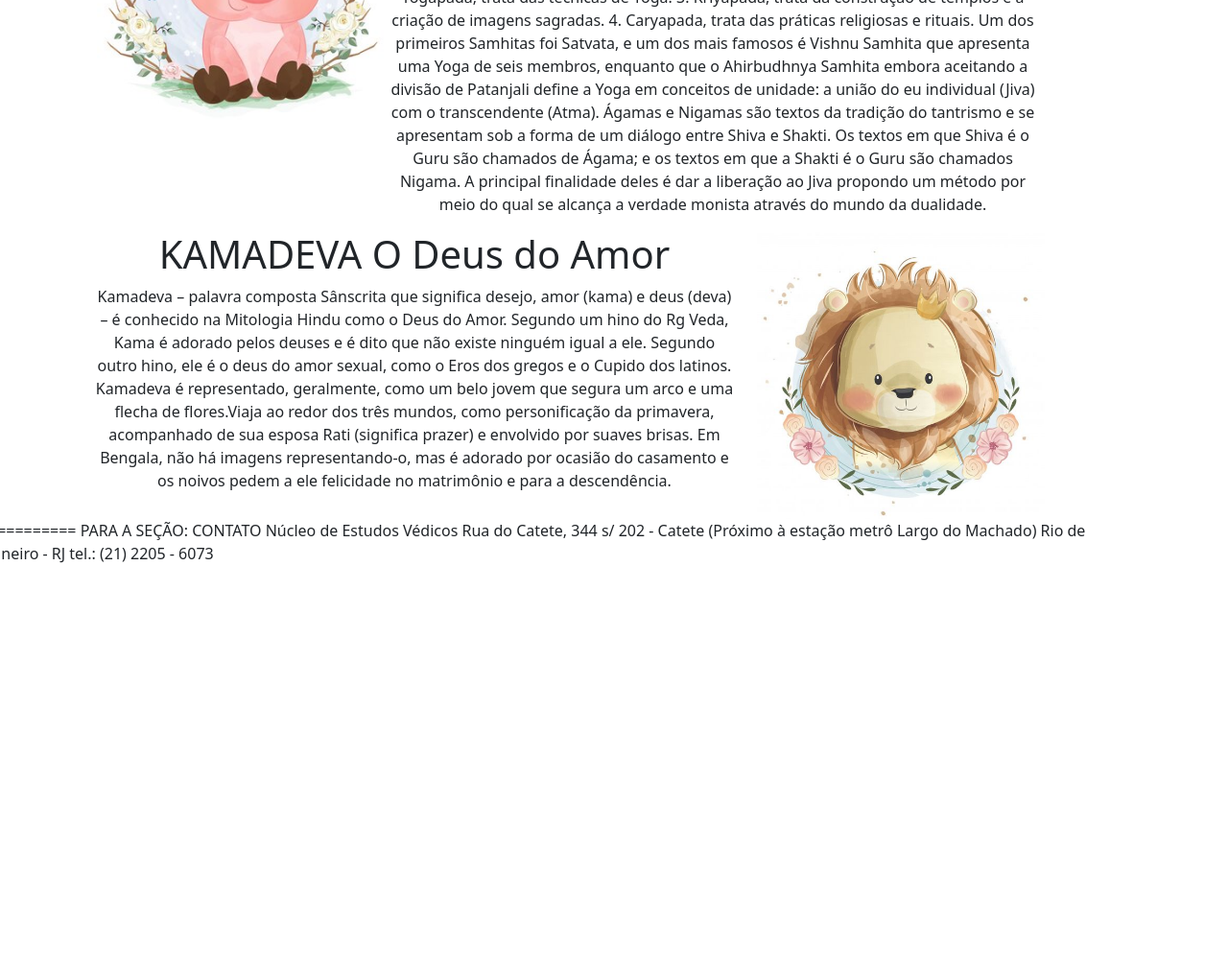
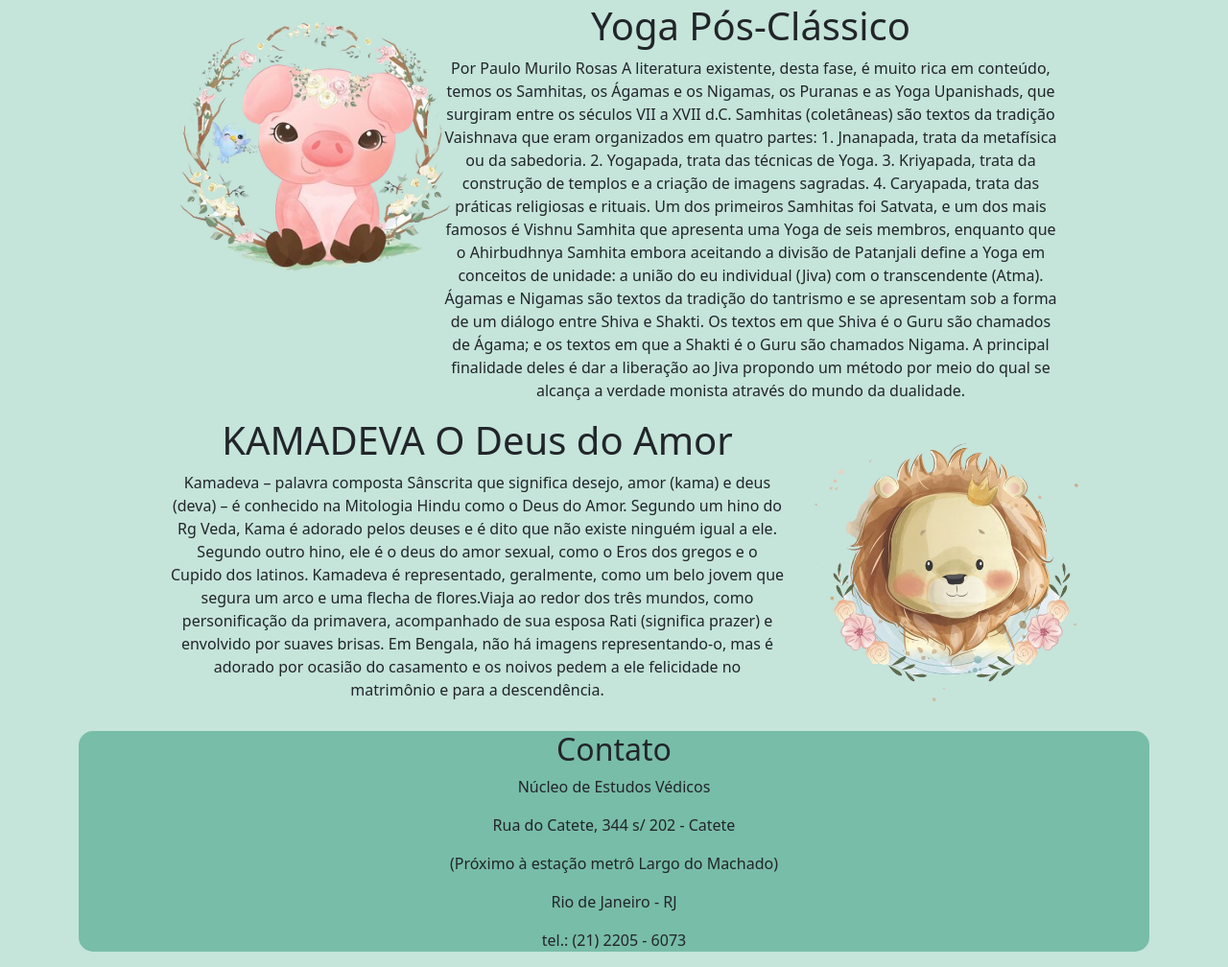
Before and after one commit to pedro57597/yoga, a plain HTML site: page index.html in a window 1280 px wide. Shown: the part 1247-2255 px from the top of the page at 96% size. Before the commit the page ends 1836 px from the top, so only its background shows below. Drawn offline with nearby package versions, Linux system fonts and the light colour scheme.

Commit message:
Add files via upload

```diff
--- /dev/null
+++ b/css/style.css
@@ -0,0 +1,15 @@
+/*body*/
+body{
+background-color: rgb(197, 228, 218);
+}
+.container{
+    margin-top: 50px;
+}
+.contato{
+    text-align: center;
+    background-color:rgb(120, 189, 167) ;
+    border-radius: 15px;
+    margin-top: 15px;
+    margin-bottom: 15px;
+
+}
--- a/index.html
+++ b/index.html
@@ -6,17 +6,25 @@
     <meta name="viewport" content="width=device-width, initial-scale=1">
 
     <!-- Bootstrap CSS -->
-    <link href="https://cdn.jsdelivr.net/npm/bootstrap@5.1.3/dist/css/bootstrap.min.css" rel="stylesheet"
-     integrity="sha384-1BmE4kWBq78iYhFldvKuhfTAU6auU8tT94WrHftjDbrCEXSU1oBoqyl2QvZ6jIW3" crossorigin="anonymous">
+    <meta charset="UTF-8">
+    <meta http-equiv="X-UA-Compatible" content="IE=edge">
+    <meta name="viewport" content="width=device-width, initial-scale=1.0">
+    <link rel="stylesheet" href="css/bootstrap-grid.css">
+    <link rel="stylesheet" href="css/bootstrap-reboot.css">
+    <link rel="stylesheet" href="css/bootstrap-utilities.css">
+    <link rel="stylesheet" href="css/bootstrap.css">
+    <link rel="stylesheet" href="css/style.css">
+
 
     <title>Historias</title>
   </head>
   <body>
+      <div class="container">
         <div class="row text" >
             <div class="col-md-1 text-center">
             </div>
             <div class="col-md-3 text-center">
-                <img src="IMG/1.jpg" alt="" width="200" height="200">
+                <img src="IMG/1.png" alt="" width="200" height="200">
             </div>
             <div class="col-md-7 text-center">
                 <h1>Uma história de Shiva</h1>
@@ -33,6 +41,7 @@
             </div>
             <div class="col-md-1 text-center">
             </div>
+        </div>
 
 
         <div class="row text" >
@@ -47,9 +56,10 @@
                 </p>
             </div>
             <div class="col-md-3 text-center">
-                <img src="IMG/2.jpg" alt="" width="150" height="150">
+                <img src="IMG/2.png" alt="" width="150" height="150">
             </div>
             <div class="col-md-1 text-center">
+            </div>
             </div>
 
 
@@ -57,7 +67,7 @@
             <div class="col-md-1 text-center">
             </div>
             <div class="col-md-3 text-center">
-                <img src="IMG/3.jpg" alt="" width="220" height="220">
+                <img src="IMG/3.png" alt="" width="220" height="220">
             </div>
             <div class="col-md-7 text-center">
                 <h1>Yoga Pré-Clássico</h1>
@@ -72,6 +82,7 @@
                 </p>
             </div>
             <div class="col-md-1 text-center">
+            </div>
             </div>
 
 
@@ -96,16 +107,17 @@
                 </p>
             </div>
             <div class="col-md-3 text-center">
-                <img src="IMG/4.jpg" alt="" width="250" height="250">
+                <img src="IMG/4.png" alt="" width="250" height="250">
             </div>
             <div class="col-md-1 text-center">
+            </div>
             </div>
 
         <div class="row text" >
             <div class="col-md-1 text-center">
             </div>
             <div class="col-md-3 text-center">
-                <img src="IMG/5.jpg" alt="" width="300" height="300">
+                <img src="IMG/5.png" alt="" width="300" height="300">
             </div>
             <div class="col-md-7 text-center">
                 <h1>Yoga Pós-Clássico</h1>
@@ -126,6 +138,7 @@
                     A principal finalidade deles é dar a liberação ao Jiva propondo um método por meio do qual se alcança a
                     verdade monista através do mundo da dualidade.
                 </p>
+            </div>
             </div>
             <div class="col-md-1 text-center">
             </div>
@@ -149,29 +162,25 @@
                     </p>
                 </div>
                 <div class="col-md-3 text-center">
-                    <img src="IMG/6.jpg" alt="" width="300" height="300">
+                    <img src="IMG/6.png" alt="" width="300" height="300">
+                </div>
                 </div>
                 <div class="col-md-1 text-center">
                 </div>
 
 
+            <div class="contato">
+                      <h2>Contato</h2>
+                        <p>Núcleo de Estudos Védicos</p>
+                        <p>Rua do Catete, 344 s/ 202 - Catete</p>
+                        <p>(Próximo à estação metrô Largo do Machado)</p>
+                        <p>Rio de Janeiro - RJ</p>
+                        <p>tel.: (21) 2205 - 6073</p>
+                    </div>
+                  </div>
 
-
-
-
-
-
-
-
-
-        ========== PARA A SEÇÃO: CONTATO
-
-        Núcleo de Estudos Védicos
-        Rua do Catete, 344 s/ 202 - Catete
-        (Próximo à estação metrô Largo do Machado)
-        Rio de Janeiro - RJ
-        tel.: (21) 2205 - 6073
-        </h1>
+    </div>
+    </div>
 
     <!-- Optional JavaScript; choose one of the two! -->
 
```
Also changed, not shown: IMG/1.png (added), IMG/2.png (added), IMG/4.png (added), IMG/5.png (added), IMG/6.png (added), 1 other file.
